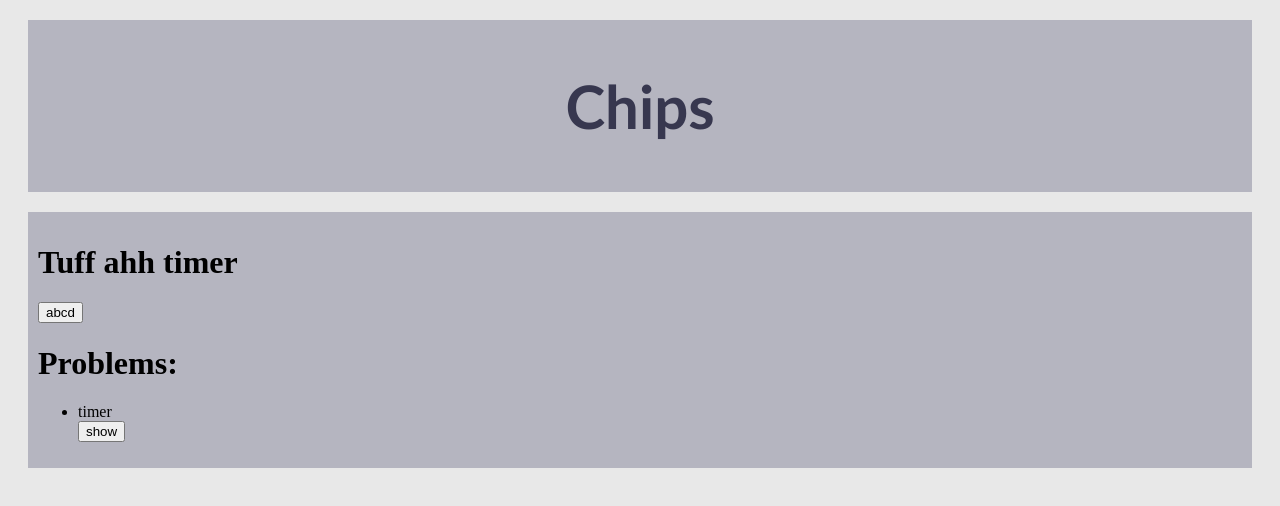
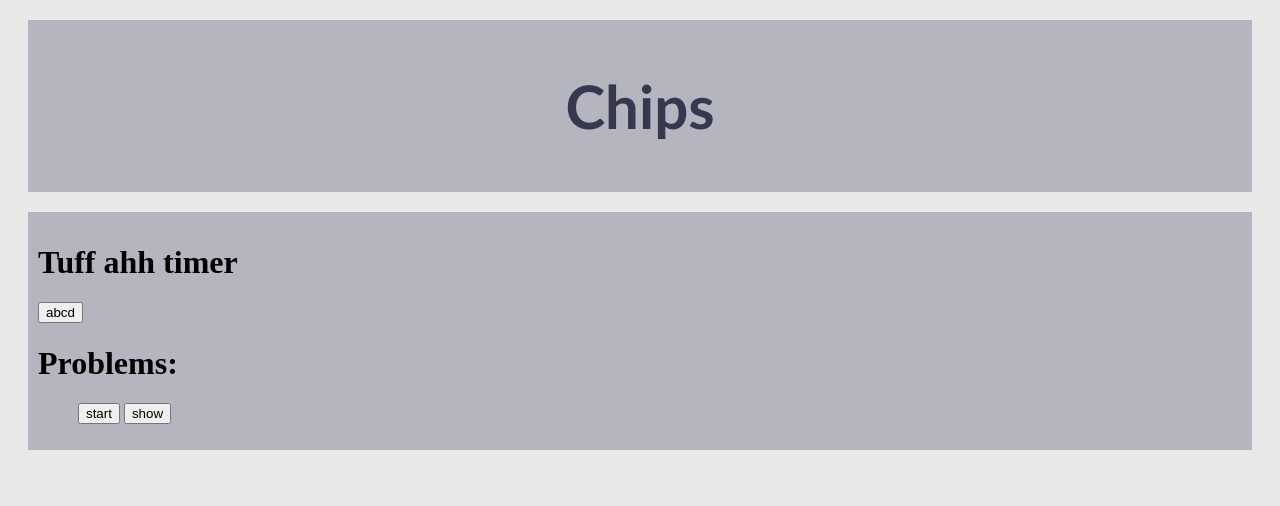
Before and after one commit to PugsRDubs/islandhacks25, a SvelteKit app: page / in a window 1280 px wide. Both pictures are taken after a click on the button "abcd". Shown: the top 506 px of the page. Built offline with nearby package versions, Linux system fonts and the light colour scheme.

Commit message:
Update Timer.svelte

```diff
--- a/src/routes/Timer.svelte
+++ b/src/routes/Timer.svelte
@@ -8,12 +8,46 @@
 
 <script lang="ts">
     let { timer } = $props();
+
+    let seconds: number = $state(timer.time);
+
+    let counting = $state(false);
+
+    const makeIteration = (): void => {
+        if (seconds > 1) {
+            if (counting) {
+                setTimeout(makeIteration, 1000); // 1 second waiting
+            }
+        }
+        if (counting) {
+            seconds -= 1;
+        }
+    };
+
+    function timerClicked() {
+        if (counting) {
+            counting = false;
+        }
+        else {
+            counting = true;
+            setTimeout(makeIteration, 1000);
+        }
+    }
+
+    function reset() {
+        counting=false;
+        seconds=timer.time;
+    }
+
 </script>
 
-<li>timer</li>
+<button onclick={() => timerClicked()}>{#if counting}pause{:else}start{/if}</button>
 <button onclick={() => timer.hidden = !timer.hidden}>{#if timer.hidden}show{:else}hide{/if}</button>
+{#if seconds != timer.time || counting}
+<button onclick={reset}>reset</button>
+{/if}
 {#if !timer.hidden}
-    <p>{timer.time}</p>
+    <p>{seconds}</p>
 {/if}
 
 <style></style>
```
